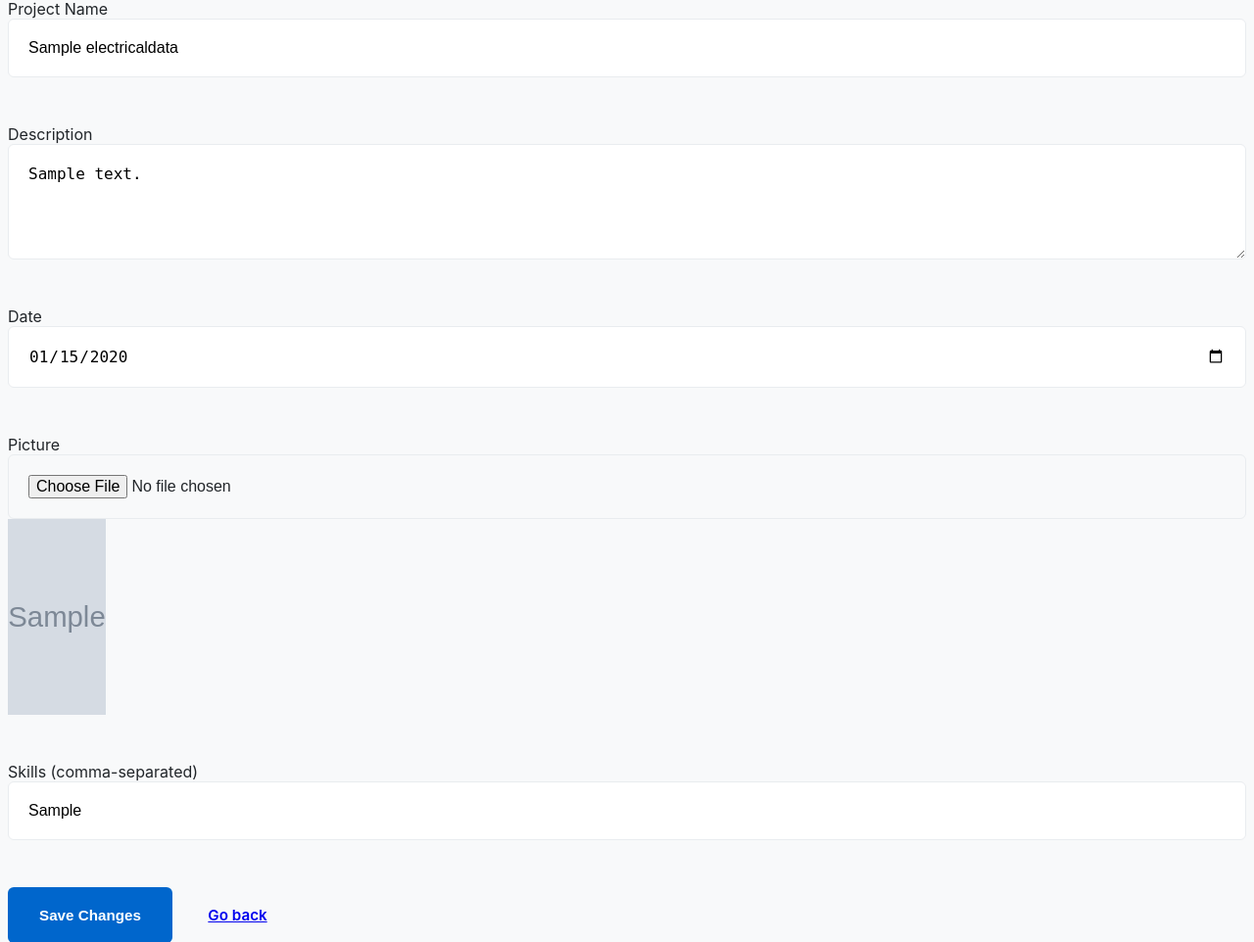
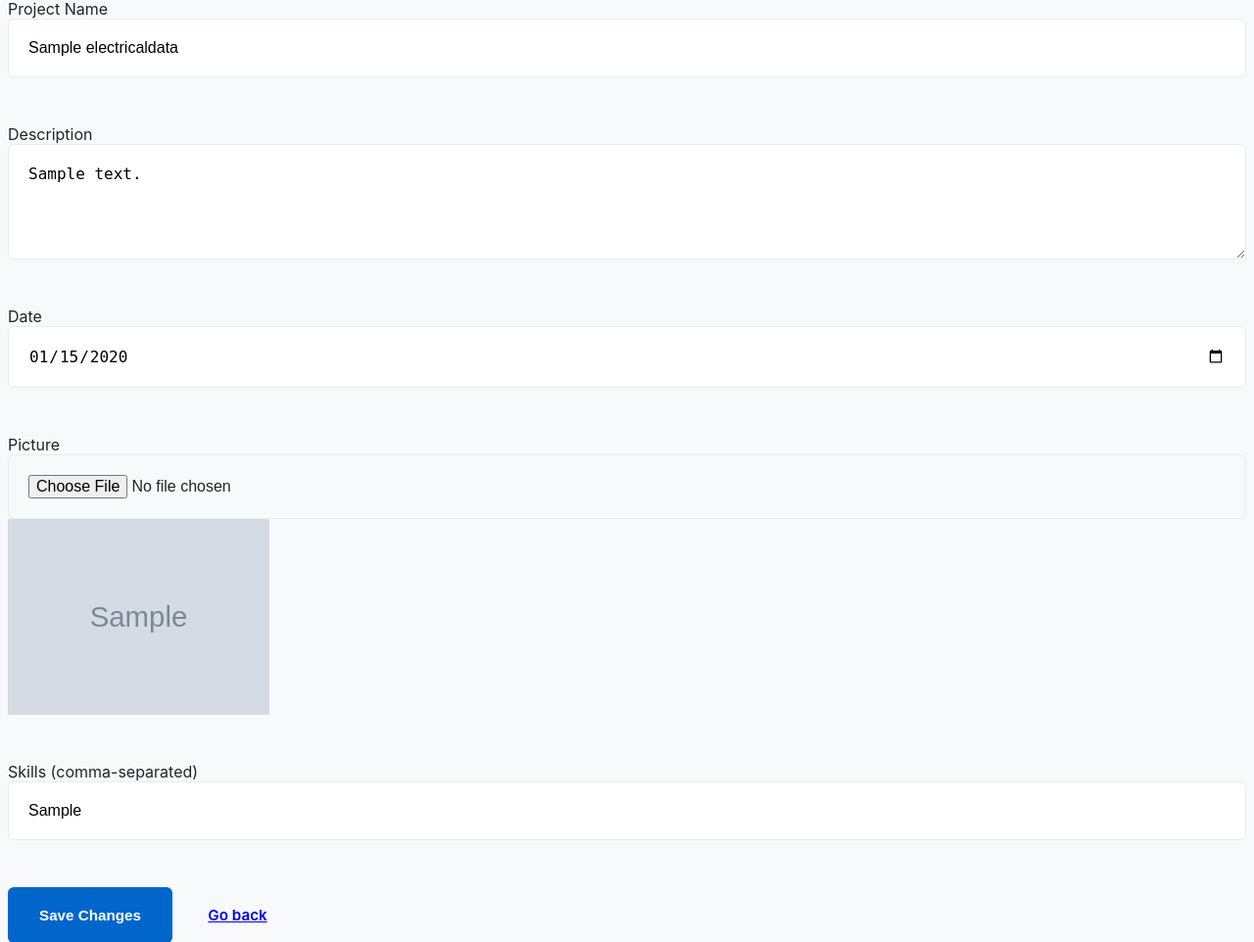
Before and after one commit to ngtr99/electrical_engineer, a Django app: page /project/1/edit/ in a window 1280 px wide. Shown: the part 58-1020 px from the top of the page at 98% size. Run offline with Django 5.2, Linux system fonts and the light colour scheme; tables that the repository leaves empty hold one stand-in row (values such as "Sample post"); grey boxes marked "Sample" are stand-in pictures.

Commit message:
Increase max-width of project picture to 400px
Updated image display size for project picture.

```diff
--- a/electrical/templates/electrical/project_edit.html
+++ b/electrical/templates/electrical/project_edit.html
@@ -31,7 +31,7 @@
                     <input type="file" class="form-control" id="picture" name="picture" accept="image/*">
                     {% if project.picture %}
                         <div class="mt-3">
-                            <img src="{{ project.picture.url }}" alt="{{ project.name }}" class="img-fluid rounded" style="max-width: 100px; height: 200px;">
+                            <img src="{{ project.picture.url }}" alt="{{ project.name }}" class="img-fluid rounded" style="max-width: 400px; height: 200px;">
                         </div>
                     {% endif %}
                 </div>
```
